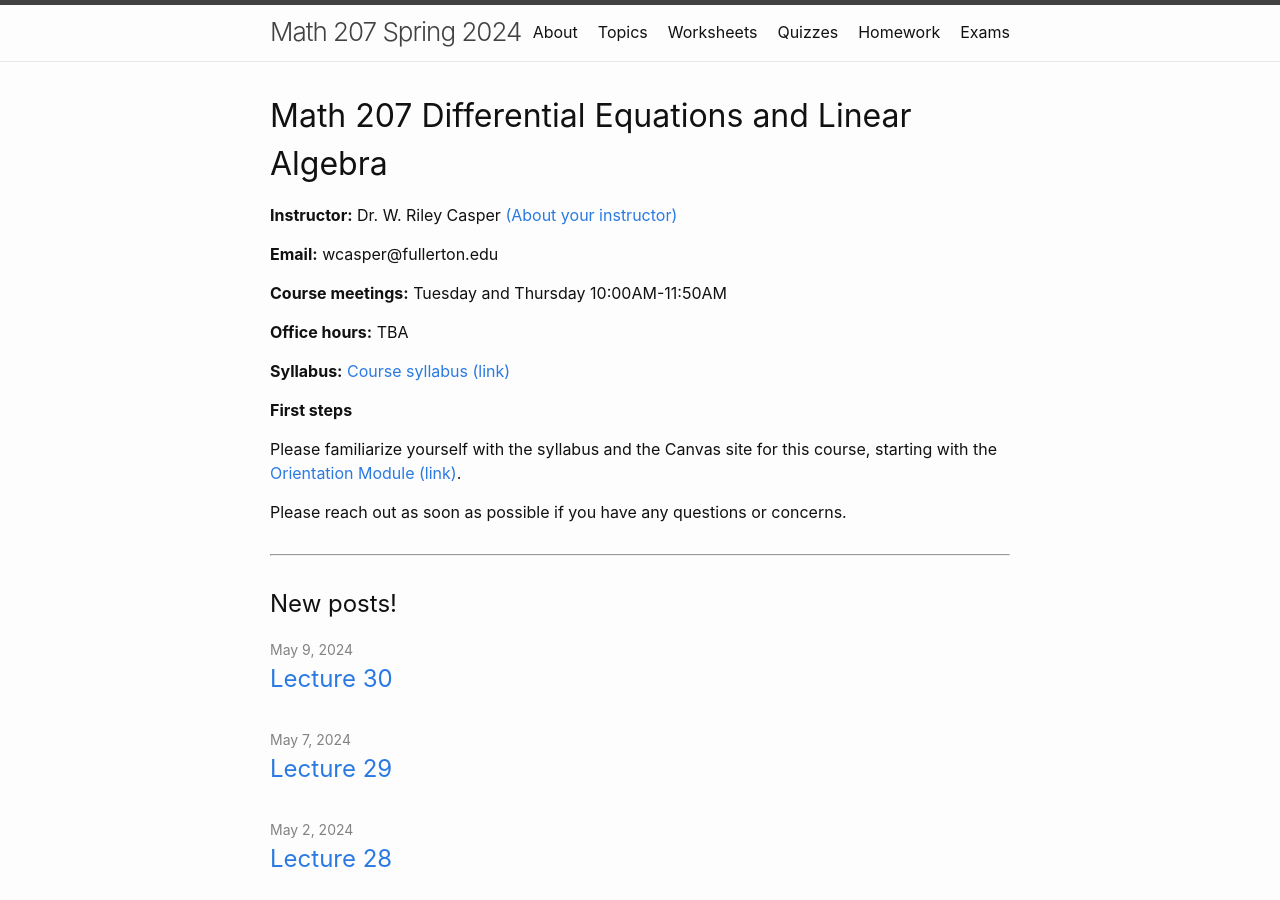
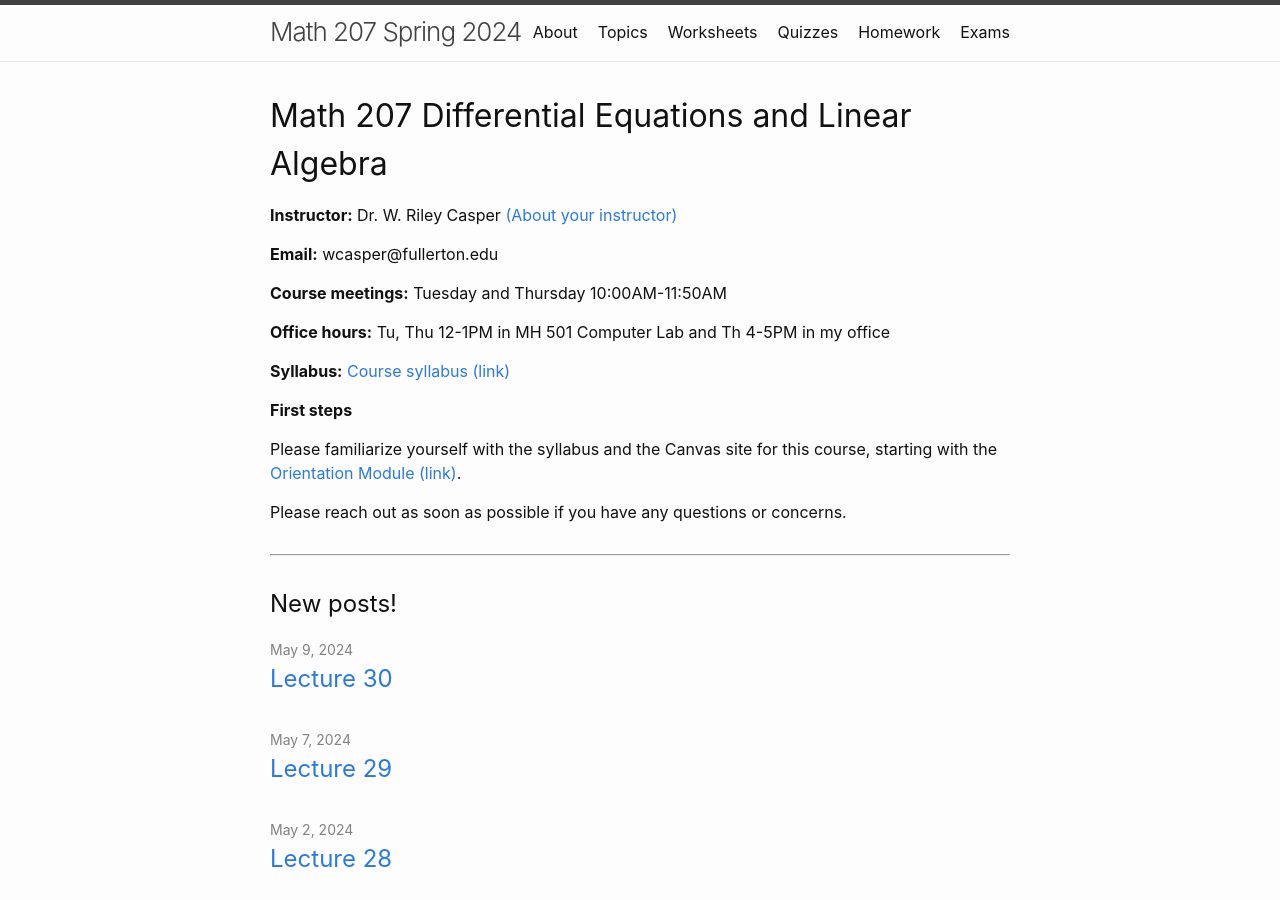
Before and after one commit to wcasper/math207spring2024, a Jekyll site: the page built from index.md, in a window 1280 px wide and 900 px high. Built offline with Jekyll 4.4.1, drawn with Linux system fonts in a browser that asks for light colours.

Commit message:
added office hours

```diff
--- a/index.md
+++ b/index.md
@@ -15,7 +15,7 @@ title: Math 207 Differential Equations and Linear Algebra
 
 **Course meetings:** Tuesday and Thursday 10:00AM-11:50AM
 
-**Office hours:** TBA
+**Office hours:** Tu, Thu 12-1PM in MH 501 Computer Lab and Th 4-5PM in my office
 
 **Syllabus:** <a target="_parent" href="extras/syllabus.html">Course syllabus (link)</a>
 
```
